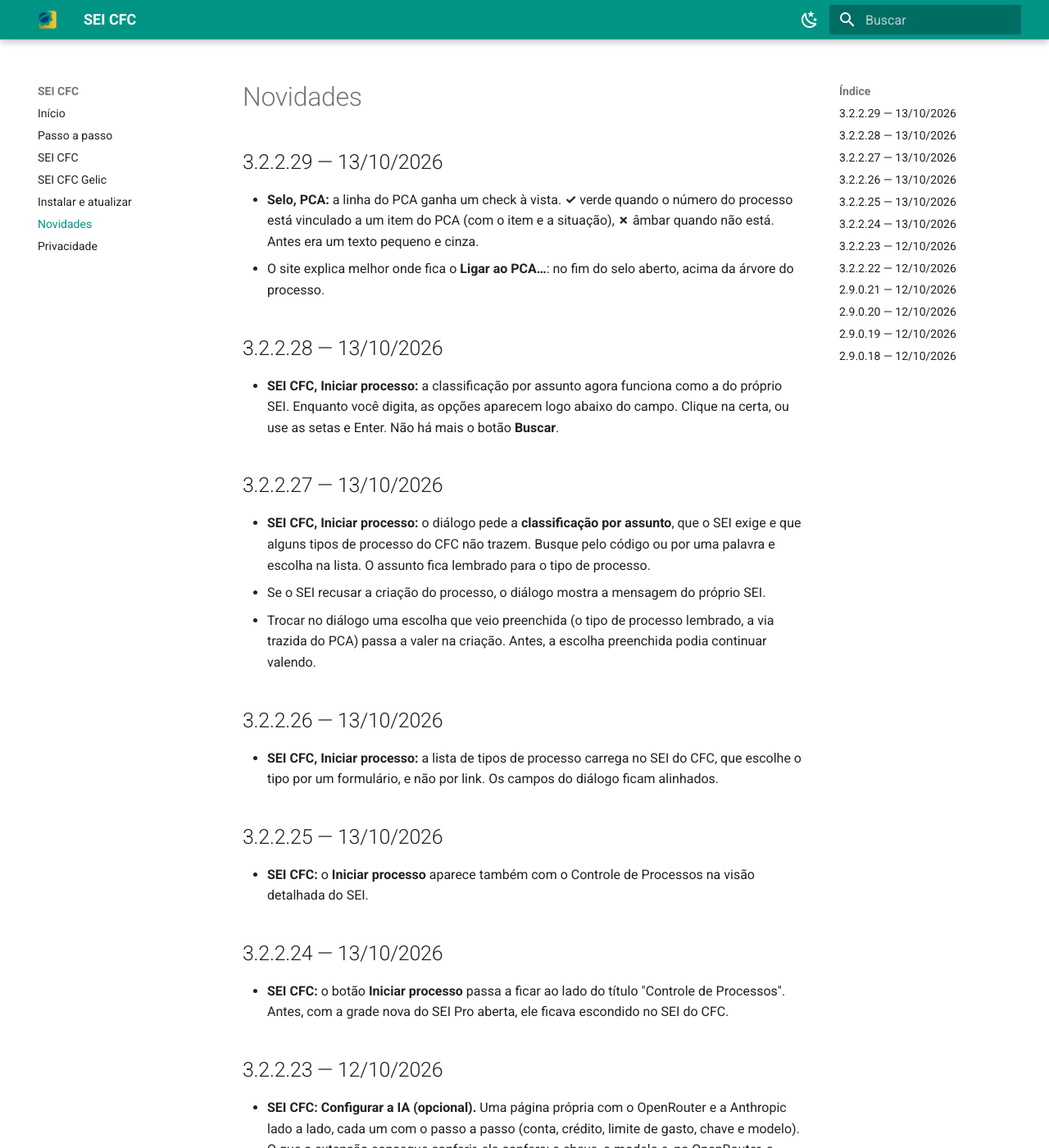
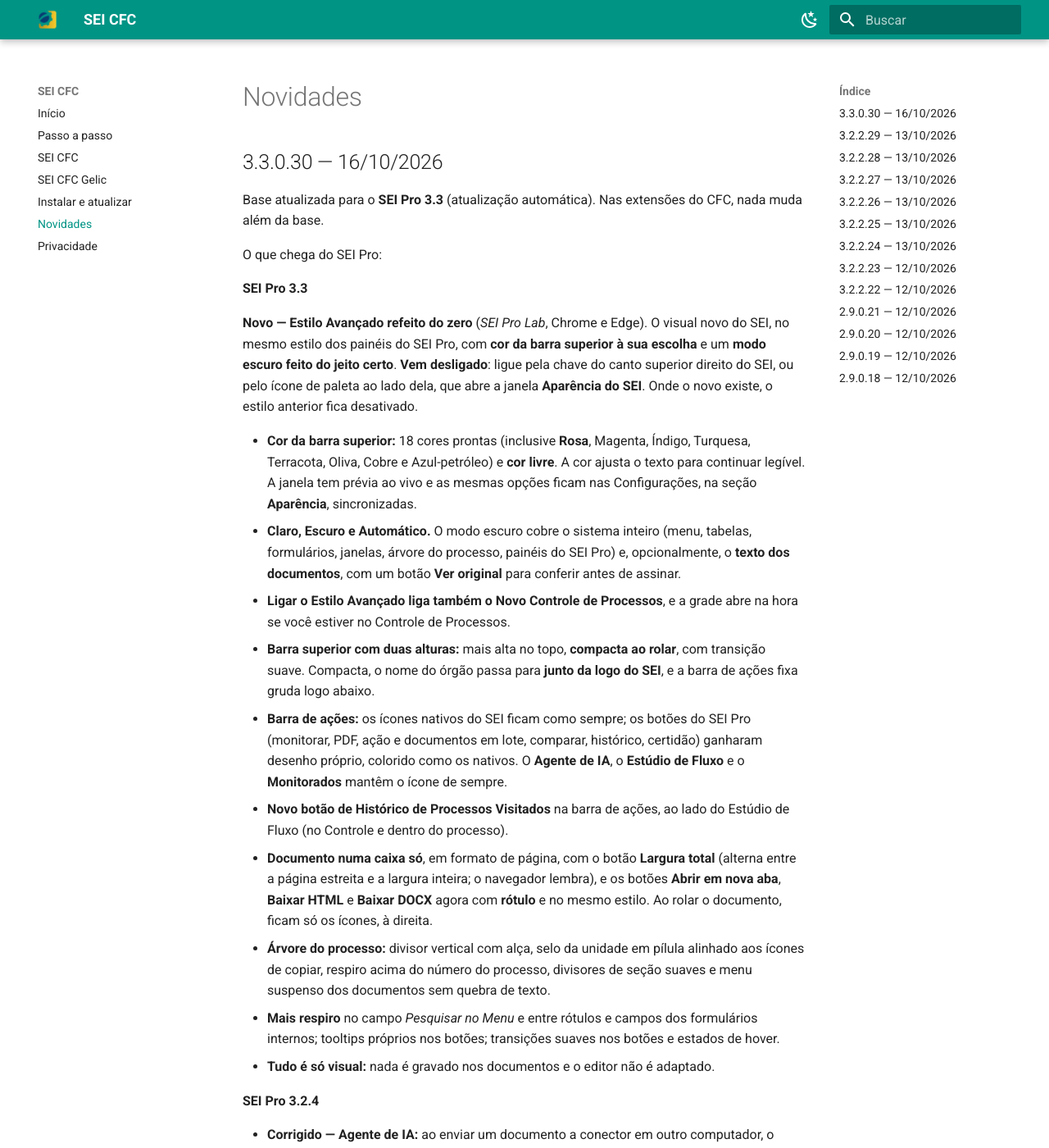
Before and after one commit to sei-cfc/sei-cfc.github.io, an MkDocs documentation site: the page built from docs/novidades.md, in a window 1280 px wide and 1400 px high. Shown: the whole window at 82% size. Built offline with MkDocs 1.6.1 and Material for MkDocs 9.7.7, drawn with Linux system fonts in a browser that asks for light colours; some of the changed text lies outside the part shown.

Commit message:
Versão 3.3.0.30

```diff
--- a/docs/novidades.md
+++ b/docs/novidades.md
@@ -1,4 +1,36 @@
 # Novidades
+
+## 3.3.0.30 — 16/10/2026 {#v3-3-0-30}
+
+Base atualizada para o **SEI Pro 3.3** (atualização automática). Nas extensões do CFC, nada muda além da base.
+
+O que chega do SEI Pro:
+
+**SEI Pro 3.3**
+
+**Novo — Estilo Avançado refeito do zero** (*SEI Pro Lab*, Chrome e Edge). O visual novo do SEI, no mesmo estilo dos painéis do SEI Pro, com **cor da barra superior à sua escolha** e um **modo escuro feito do jeito certo**. **Vem desligado**: ligue pela chave do canto superior direito do SEI, ou pelo ícone de paleta ao lado dela, que abre a janela **Aparência do SEI**. Onde o novo existe, o estilo anterior fica desativado.
+
+- **Cor da barra superior:** 18 cores prontas (inclusive **Rosa**, Magenta, Índigo, Turquesa, Terracota, Oliva, Cobre e Azul-petróleo) e **cor livre**. A cor ajusta o texto para continuar legível. A janela tem prévia ao vivo e as mesmas opções ficam nas Configurações, na seção **Aparência**, sincronizadas.
+- **Claro, Escuro e Automático.** O modo escuro cobre o sistema inteiro (menu, tabelas, formulários, janelas, árvore do processo, painéis do SEI Pro) e, opcionalmente, o **texto dos documentos**, com um botão **Ver original** para conferir antes de assinar.
+- **Ligar o Estilo Avançado liga também o Novo Controle de Processos**, e a grade abre na hora se você estiver no Controle de Processos.
+- **Barra superior com duas alturas:** mais alta no topo, **compacta ao rolar**, com transição suave. Compacta, o nome do órgão passa para **junto da logo do SEI**, e a barra de ações fixa gruda logo abaixo.
+- **Barra de ações:** os ícones nativos do SEI ficam como sempre; os botões do SEI Pro (monitorar, PDF, ação e documentos em lote, comparar, histórico, certidão) ganharam desenho próprio, colorido como os nativos. O **Agente de IA**, o **Estúdio de Fluxo** e o **Monitorados** mantêm o ícone de sempre.
+- **Novo botão de Histórico de Processos Visitados** na barra de ações, ao lado do Estúdio de Fluxo (no Controle e dentro do processo).
+- **Documento numa caixa só**, em formato de página, com o botão **Largura total** (alterna entre a página estreita e a largura inteira; o navegador lembra), e os botões **Abrir em nova aba**, **Baixar HTML** e **Baixar DOCX** agora com **rótulo** e no mesmo estilo. Ao rolar o documento, ficam só os ícones, à direita.
+- **Árvore do processo:** divisor vertical com alça, selo da unidade em pílula alinhado aos ícones de copiar, respiro acima do número do processo, divisores de seção suaves e menu suspenso dos documentos sem quebra de texto.
+- **Mais respiro** no campo *Pesquisar no Menu* e entre rótulos e campos dos formulários internos; tooltips próprios nos botões; transições suaves nos botões e estados de hover.
+- **Tudo é só visual:** nada é gravado nos documentos e o editor não é adaptado.
+
+**SEI Pro 3.2.4**
+
+- **Corrigido — Agente de IA:** ao enviar um documento a conector em outro computador, o caminho de outro arquivo baixado que aparecesse no mesmo pedido ia sem máscara. Agora só o próprio documento enviado deixa de ser mascarado; o resto do pedido segue mascarado como em qualquer conector.
+
+**SEI Pro 3.2.3**
+
+- **Novo — Agente de IA entrega documentos a conector em outro computador.** Antes, o agente baixava o documento e passava ao conector só o caminho do arquivo, que um servidor em outra máquina não consegue abrir. Agora, quando o conector aceita receber o arquivo, o SEI Pro confere se é o mesmo documento aprovado no download e envia o conteúdo, com o nome aprovado. **Você aprova cada envio**, mesmo com "Sempre permitir", e o cartão mostra o documento, o tamanho e o servidor. Ideia e primeira versão de Tavares (ANTAQ), para o conector do Sistema de Arrendamento.
+- **Nome legível no download.** O agente escolhe o nome do arquivo a partir do documento (por exemplo, *Contrato de Cessão de Uso - Porto de Itaqui*), sempre com a extensão original e o número SEI.
+- **Corrigido — Demandas:** editar uma demanda que já tinha processo vinculado reabria o diálogo em vez de salvar.
+- **Ajuste — Novo Controle de Processos:** os marcadores e o prazo ficam com a mesma altura e alinhados na linha.
 
 ## 3.2.2.29 — 13/10/2026 {#v3-2-2-29}
 
```
